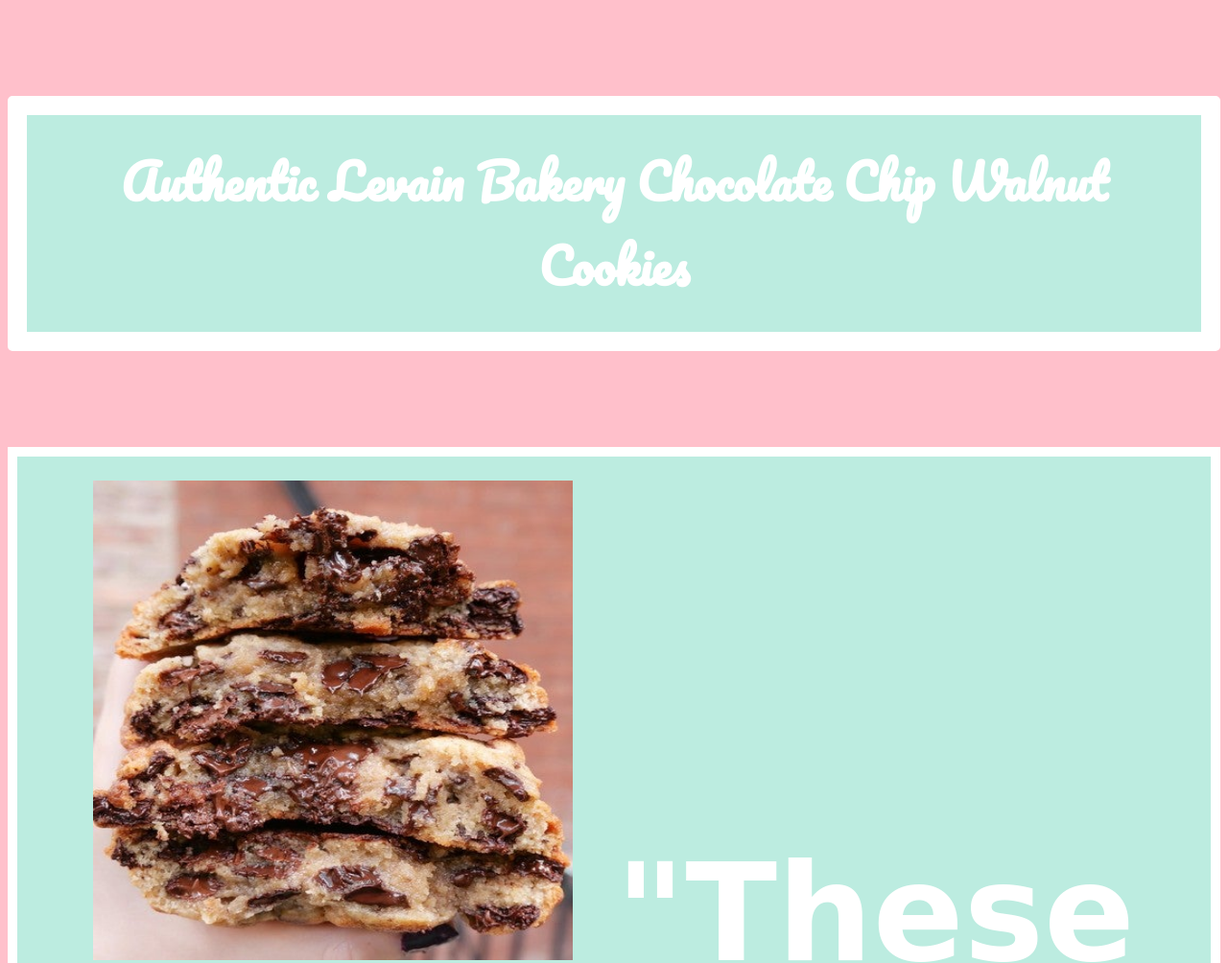
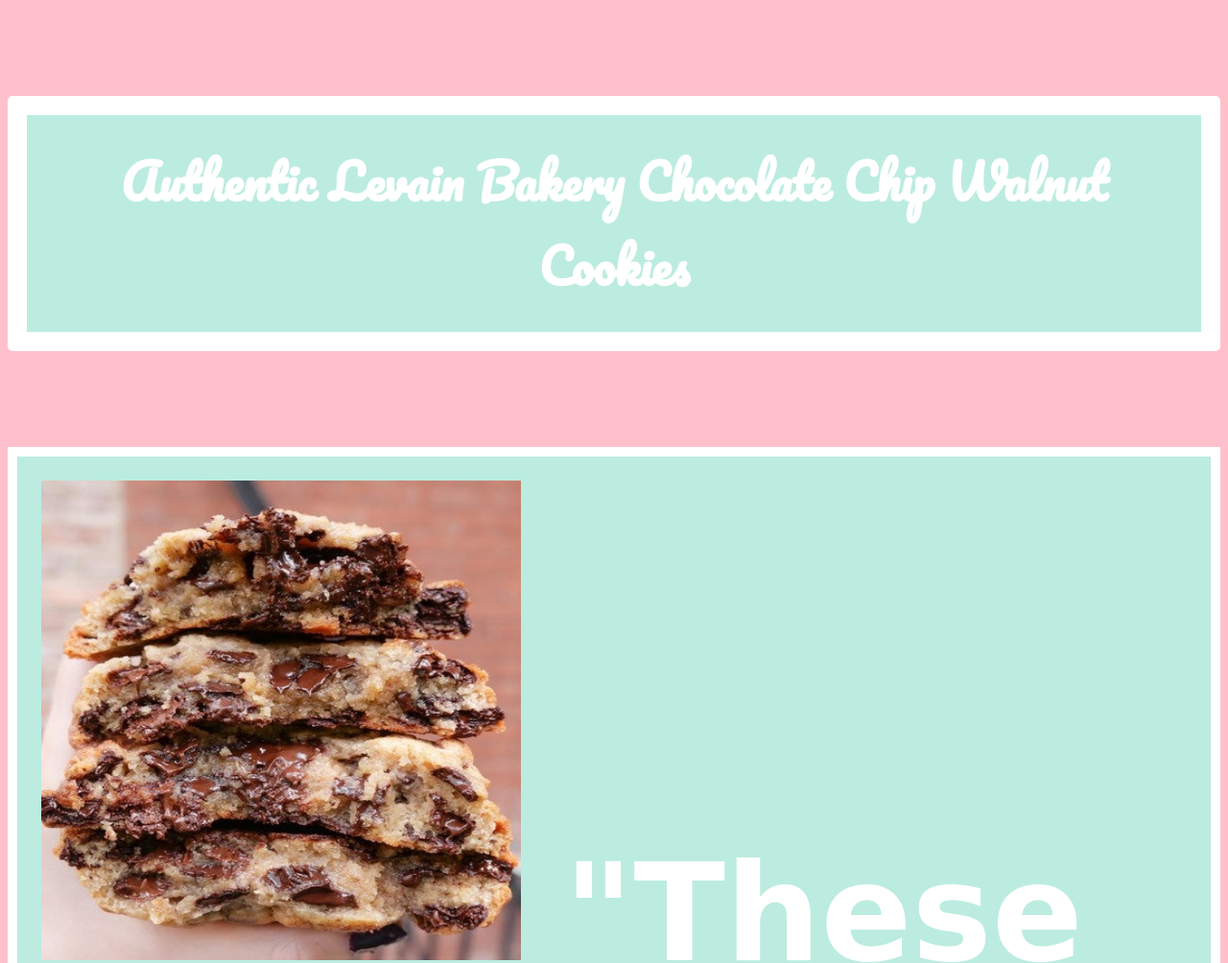
Before and after one commit to sabrinaacham/Dessert-Website-, a plain HTML site: page index.html in a window 1280 px wide. Shown: the top 1004 px of the page at 96% size. Drawn offline with Linux system fonts and the light colour scheme; a web font is replaced by a local one.

Commit message:
Update style.css

```diff
--- a/style.css
+++ b/style.css
@@ -35,7 +35,8 @@ h1 {
 
   .quote {
     border: 10px solid;
-    text-align: center;
+
+    text-align: center,top;
     color: white;
     font-size: 140px;
     padding:25px;
```
